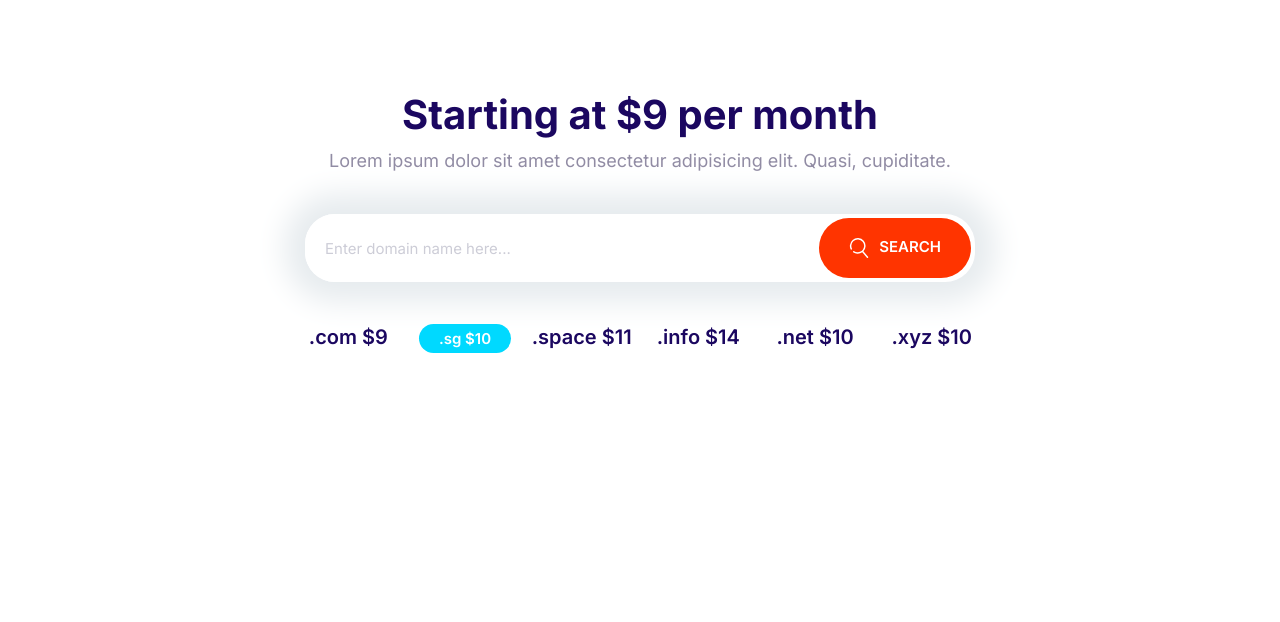
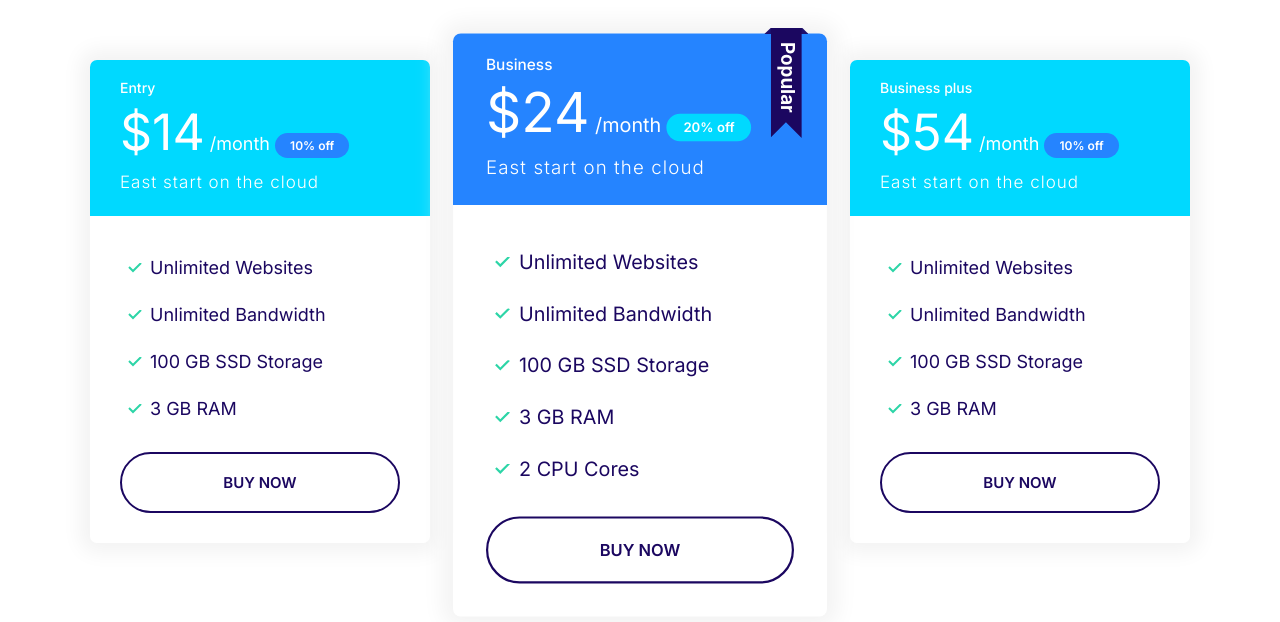
Before and after one commit to subrotoice/figma-to-html, a plain HTML site: page index.html in a window 1280 px wide. Drawn offline with Linux system fonts and the light colour scheme.

Commit message:
Plans Block

```diff
--- a/css/style.css
+++ b/css/style.css
@@ -356,6 +356,10 @@ a {
 }
 
 /* Plans */
+.plan {
+  transition: transform 0.2s ease-out;
+}
+
 .plan__name {
   color: #fff;
   margin: 0;
@@ -392,6 +396,18 @@ a {
   right: 5%;
   top: -5px;
   width: 40px;
+}
+
+.plan--popular {
+  transform: scale(1.1);
+}
+
+.plan:hover {
+  transform: scale(1.05);
+}
+
+.plan--popular:hover {
+  transform: scale(1.15);
 }
 
 @media screen and (min-width: 1024px) {
@@ -747,3 +763,15 @@ a {
     grid-template-columns: repeat(auto-fit, minmax(10rem, 1fr));
   }
 }
+
+/* Plans Block */
+.block-plans .grid {
+  gap: 8rem 4rem;
+}
+
+@media screen and (min-width: 768px) {
+  .block-plans .card {
+    max-width: 500px;
+    margin: 0 auto;
+  }
+}
--- a/index.html
+++ b/index.html
@@ -14,34 +14,70 @@
     <link rel="stylesheet" href="css/style.css" />
   </head>
   <body>
-    <section class="block container block-domain">
-      <header class="block__header">
-        <h2>Starting at $9 per month</h2>
-        <p>
-          Lorem ipsum dolor sit amet consectetur adipisicing elit. Quasi,
-          cupiditate.
-        </p>
-      </header>
-      <div class="input-group">
-        <input
-          type="text"
-          class="input"
-          placeholder="Enter domain name here..."
-        />
-        <button class="btn btn--accent">
-          <svg class="icon icon--white">
-            <use xlink:href="images/sprite.svg#search"></use></svg
-          >Search
-        </button>
+    <section class="block container block-plans">
+      <div class="grid grid--1x3">
+        <div class="plan">
+          <div class="card card--secondary">
+            <header class="card__header">
+              <h3 class="plan__name">Entry</h3>
+              <span class="plan__price">$14</span>
+              <span class="plan__billing-cycle">/month</span>
+              <span class="badge badge--primary badge--small">10% off</span>
+              <span class="plan__description">East start on the cloud</span>
+            </header>
+            <div class="card__body">
+              <ul class="list list--tick">
+                <li class="list__item">Unlimited Websites</li>
+                <li class="list__item">Unlimited Bandwidth</li>
+                <li class="list__item">100 GB SSD Storage</li>
+                <li class="list__item">3 GB RAM</li>
+              </ul>
+              <button class="btn btn--outline btn--block">BUY NOW</button>
+            </div>
+          </div>
+        </div>
+        <div class="plan plan--popular">
+          <div class="card card--primary">
+            <header class="card__header">
+              <h3 class="plan__name">Business</h3>
+              <span class="plan__price">$24</span>
+              <span class="plan__billing-cycle">/month</span>
+              <span class="badge badge--secondary badge--small">20% off</span>
+              <span class="plan__description">East start on the cloud</span>
+            </header>
+            <div class="card__body">
+              <ul class="list list--tick">
+                <li class="list__item">Unlimited Websites</li>
+                <li class="list__item">Unlimited Bandwidth</li>
+                <li class="list__item">100 GB SSD Storage</li>
+                <li class="list__item">3 GB RAM</li>
+                <li class="list__item">2 CPU Cores</li>
+              </ul>
+              <button class="btn btn--outline btn--block">BUY NOW</button>
+            </div>
+          </div>
+        </div>
+        <div class="plan">
+          <div class="card card--secondary">
+            <header class="card__header">
+              <h3 class="plan__name">Business plus</h3>
+              <span class="plan__price">$54</span>
+              <span class="plan__billing-cycle">/month</span>
+              <span class="badge badge--primary badge--small">10% off</span>
+              <span class="plan__description">East start on the cloud</span>
+            </header>
+            <div class="card__body">
+              <ul class="list list--tick">
+                <li class="list__item">Unlimited Websites</li>
+                <li class="list__item">Unlimited Bandwidth</li>
+                <li class="list__item">100 GB SSD Storage</li>
+                <li class="list__item">3 GB RAM</li>
+              </ul>
+              <button class="btn btn--outline btn--block">BUY NOW</button>
+            </div>
+          </div>
+        </div>
       </div>
-      <ul class="list block-domain__prices">
-        <li>.com $9</li>
-        <li><span class="badge badge--secondary">.sg $10</span></li>
-        <li>.space $11</li>
-        <li>.info $14</li>
-        <li>.net $10</li>
-        <li>.xyz $10</li>
-      </ul>
     </section>
     <script src="./js/main.js"></script>
   </body>
```
Also changed, not shown: README.md.
